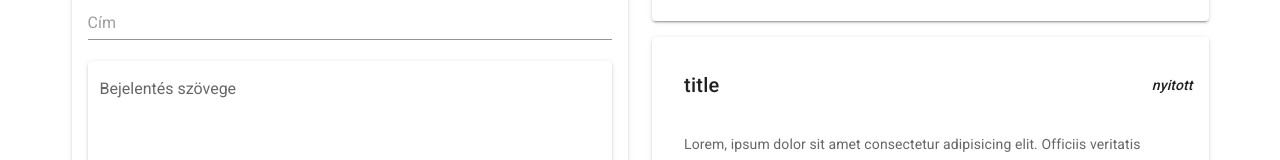
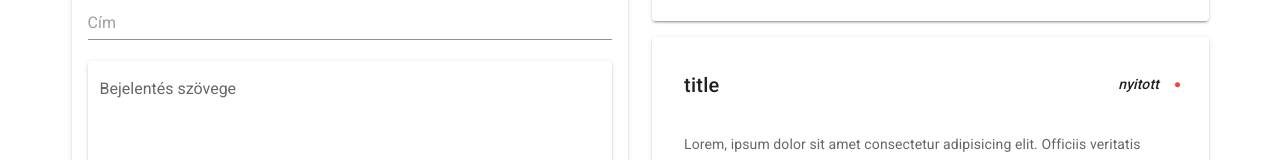
Before and after one commit to MJani-code/buildmate_fe, a Nuxt app: page /admin/statements in a window 1280 px wide. Shown: the part 161-321 px from the top of the page. Built offline with nearby package versions, Linux system fonts and the light colour scheme.

Commit message:
change/statements.vue colors as showing statement's status is also added into

```diff
--- a/pages/admin/statements.vue
+++ b/pages/admin/statements.vue
@@ -60,6 +60,7 @@
                             </v-card-title>
                             <p class="font-italic subtitle-2 ma-0">
                                 {{ getStatusName(statement.status) }}
+                                <v-icon size="30" :color=getStatusColor(statement.status)>mdi-circle-small</v-icon>
                             </p>
                         </v-layout>
                         <v-card-text>{{ statement.description }}</v-card-text>
@@ -164,9 +165,9 @@ export default {
         search: '',
         statuses: [
             { id: 0, name: "mind" },
-            { id: 1, name: "nyitott" },
-            { id: 2, name: "folyamatban" },
-            { id: 3, name: "lezárt" },
+            { id: 1, name: "nyitott", color: 'red' },
+            { id: 2, name: "folyamatban", color: 'yellow' },
+            { id: 3, name: "lezárt", color: 'green' },
         ],
         filterStatus: '',
         statements: [
@@ -249,7 +250,7 @@ export default {
                     const title = statement.title.toLowerCase();
                     const description = statement.description.toLowerCase();
                     const search = this.search.toLowerCase();
-                    if(filterStatus === 0 && (title.includes(search) || description.includes(search))){
+                    if (filterStatus === 0 && (title.includes(search) || description.includes(search))) {
                         return true;
                     }
                     else if ((title.includes(search) || description.includes(search)) && status === filterStatus) {
@@ -289,8 +290,9 @@ export default {
         },
         closeDialog() {
             this.itemDialog = false;
+            this.uploadDialog = false;
         },
-        saveUploadedItem() {
+        saveUploadedItem(item) {
             // implement save logic here
             this.uploadDialog = false;
             // If error
@@ -307,6 +309,9 @@ export default {
         },
         getStatusName(status) {
             return this.statuses.find((s) => s.id === status)?.name || "unknown";
+        },
+        getStatusColor(status) {
+            return this.statuses.find((s) => s.id === status)?.color || "unknown";
         },
     },
     created() {
```
